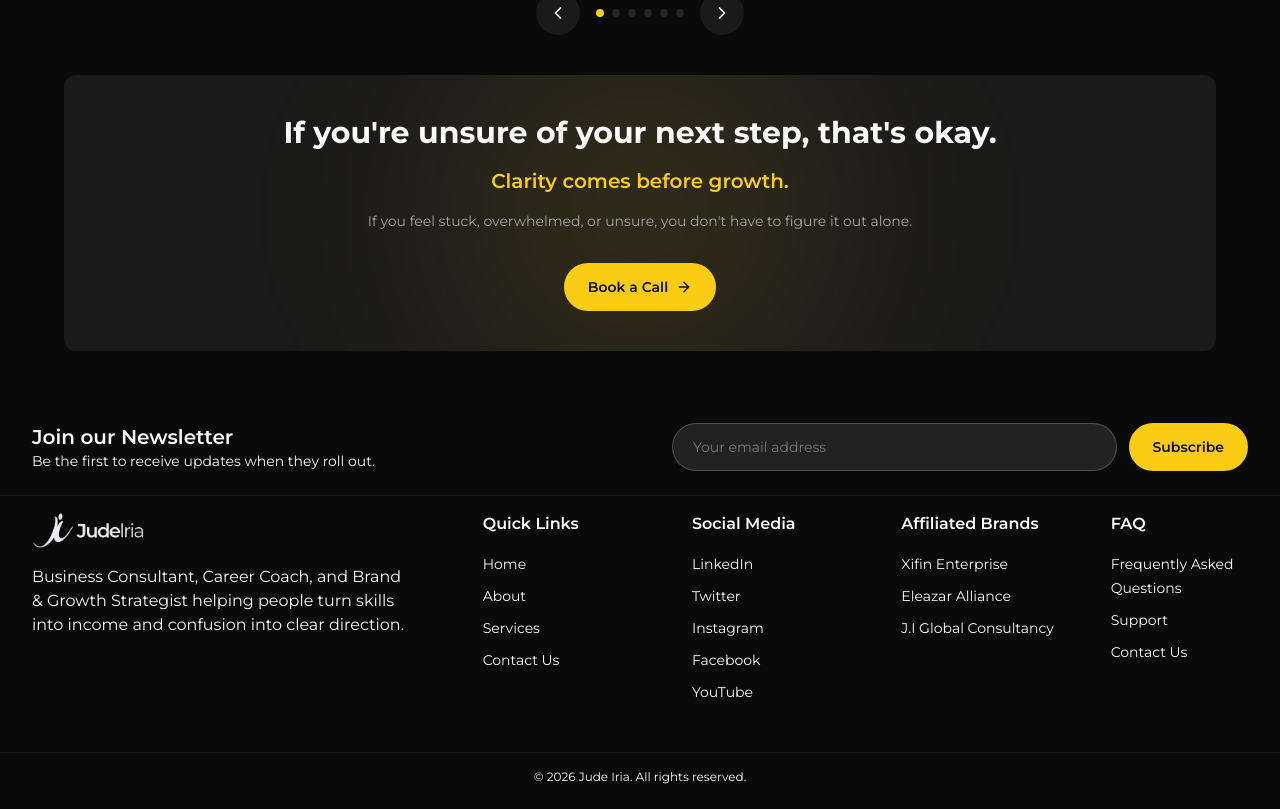
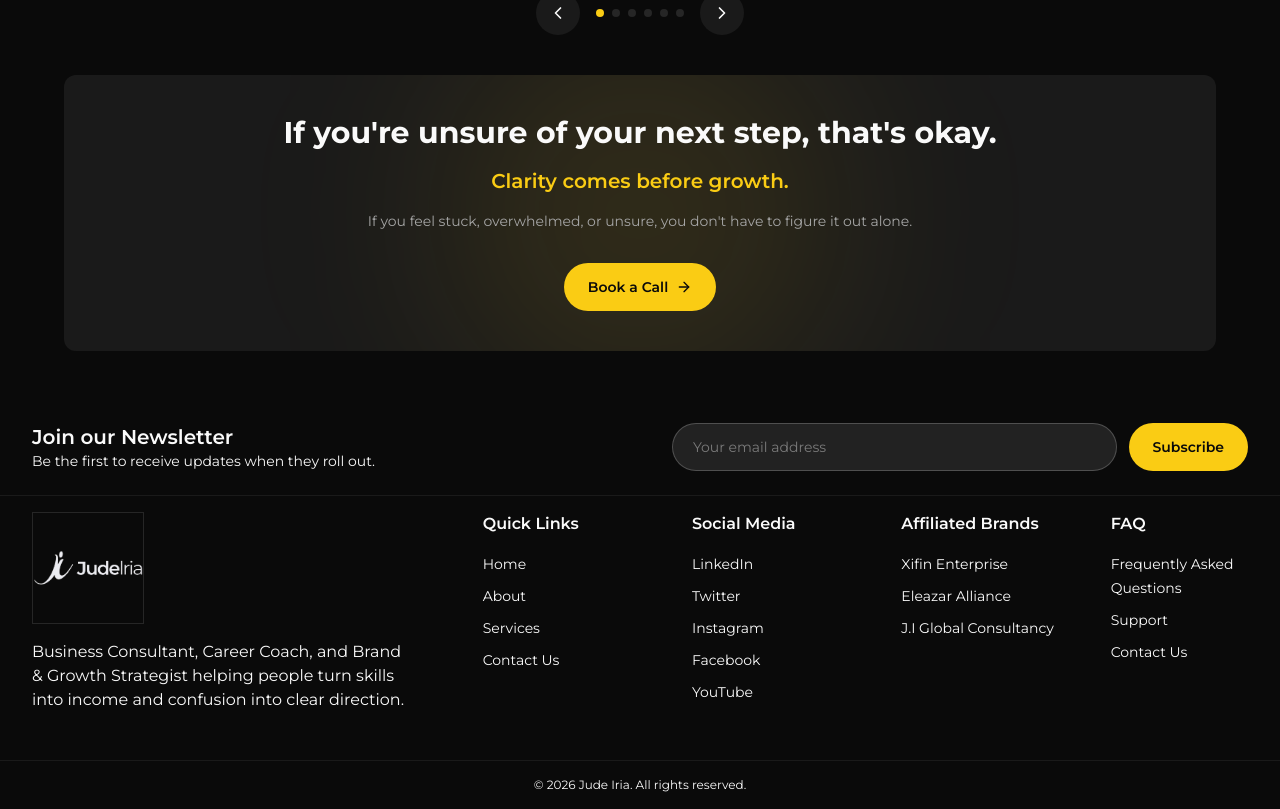
Before and after one commit to Jo-shua09/Judeiria-Website, a React (Vite) app: page / in a window 1280 px wide. Shown: the part 3345-4154 px from the top of the page. Built offline with nearby package versions, Linux system fonts and the light colour scheme; the HTML template or start-up script is replaced by a standard one.

Commit message:
`Added border to logo image in Footer component`

```diff
--- a/src/components/layout/Footer.tsx
+++ b/src/components/layout/Footer.tsx
@@ -75,7 +75,7 @@ export function Footer() {
         <div className="grid gap-10 justify-between grid-cols-2 sm:grid-cols-2 items-start md:grid-cols-3 lg:grid-cols-6">
           {/* Logo & Social */}
           <div className="col-span-2 w-full space-y-4">
-            <img loading="lazy" src={logoDark} alt="Jude Iria" className="w-28 h-fit max-w-full object-contain" />
+            <img loading="lazy" src={logoDark} alt="Jude Iria" className="w-28 h-28 border max-w-full object-contain" />
             <p className="font-normal text-base text-foreground mt-4">
               Business Consultant, Career Coach, and Brand & Growth Strategist helping people turn skills into income and confusion into clear
               direction.
```
